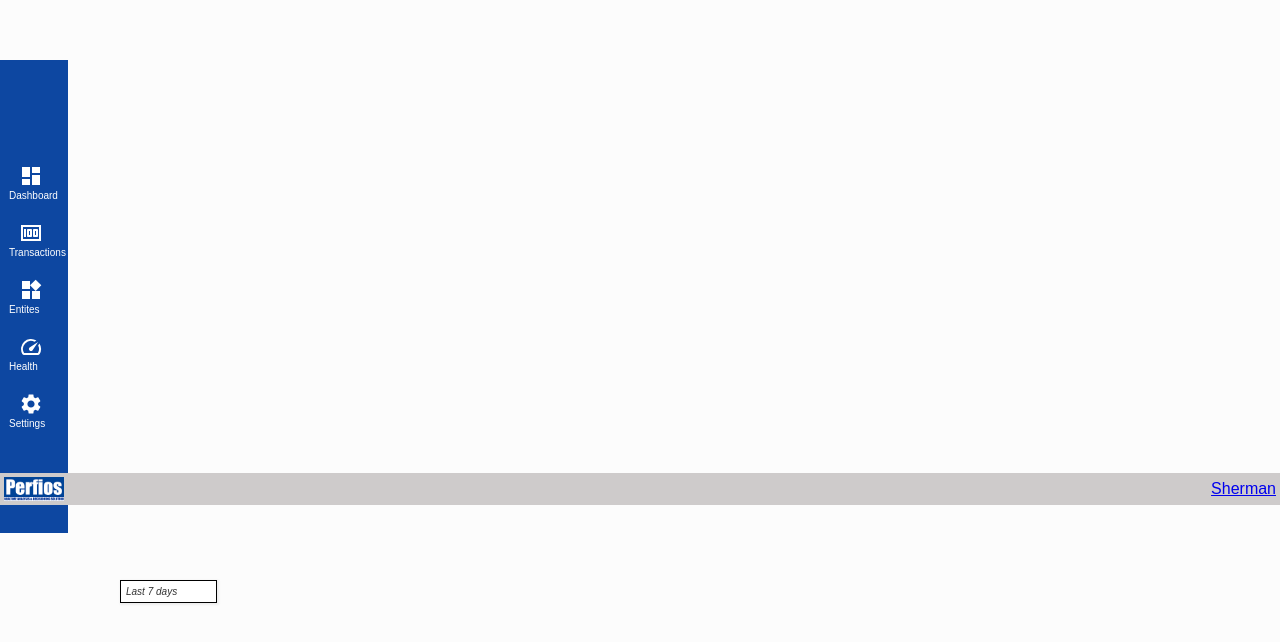
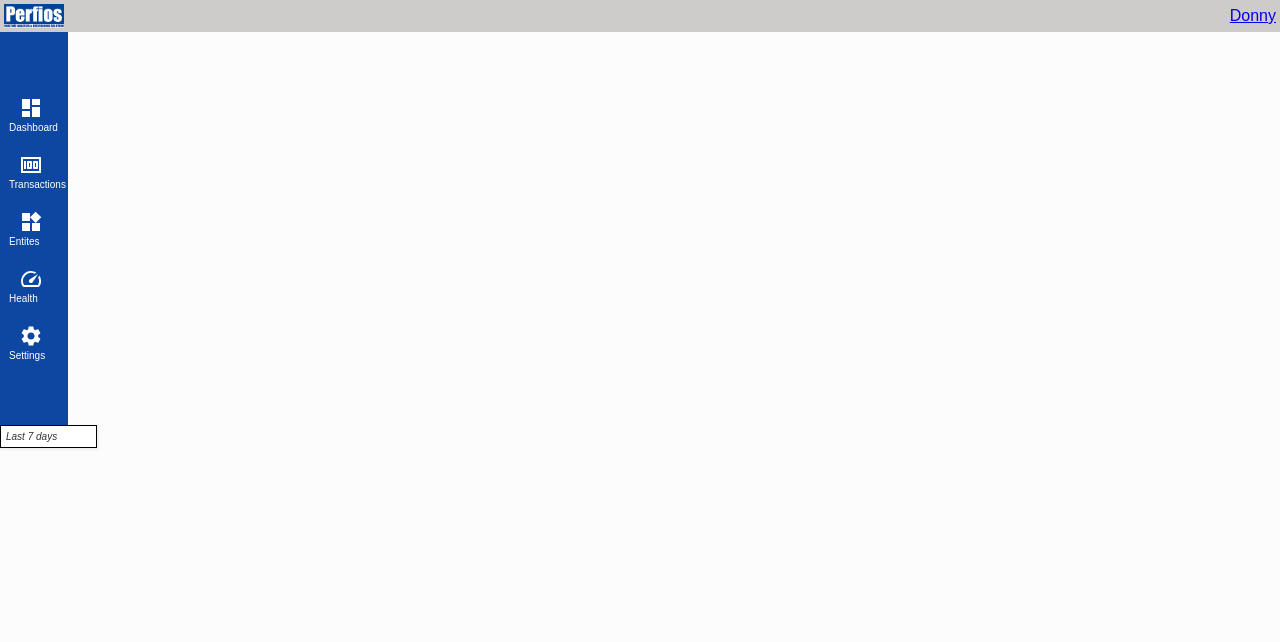
Before and after one commit to SHEIKHMOHAMMEDUMAR/Prototype_UI, a React (Create React App) app: page / in a window 1280 px wide. Shown: the top 642 px of the page. Built offline with nearby package versions, Linux system fonts and the light colour scheme.

Commit message:
Implemented Topbar and Sodebar

```diff
--- a/public/index.html
+++ b/public/index.html
@@ -2,6 +2,7 @@
 <html lang="en">
   <head>
     <meta charset="utf-8" />
+    <meta name="viewport" content="width=device-width, initial-scale=1" />
     <title>Perfios App</title>
   </head>
   <body>
--- a/src/styles.css
+++ b/src/App.css
@@ -6,6 +6,7 @@
   body {
     background: #fcfcfc;
   }
+
   .container {
     width: 100%;
     height: 100vh;
@@ -13,8 +14,8 @@
   .dropdown {
     border: 1px solid black;
     width: 95px;
-    margin-top: 75px;
-    margin-left: 120px;
+    margin-top: 0px;
+    margin-left: 0px;
     position: relative;
     user-select: none;
   }
--- a/src/App.js
+++ b/src/App.js
@@ -1,16 +1,18 @@
-import "./styles.css";
+import Topbar from "./components/topbar/Topbar"
+import Sidebar from "./components/sidebar/Sidebar"
+import Drop from "./drop";
+import "./App.css"
 import { useState } from "react";
-import Drop from "./drop";
-import Sidebar from "./components/sidebar/Sidebar"
-import Topbar from "./components/topbar/Topbar"
 //import {userData} from "./data"
 
 let App=() =>{
   const [selected, setselected] = useState("");
   return (
     <div className="App">
-      <Sidebar />
-      <Topbar />
+      <div className='TS'>
+        <Topbar />
+        <Sidebar />
+      </div>
       <Drop selected={selected} setselected={setselected} />
     </div>
   );
--- a/src/components/sidebar/sidebar.css
+++ b/src/components/sidebar/sidebar.css
@@ -1,11 +1,12 @@
 .sidebar{
+    flex: 1;
     background-color: #0d47a1;
     max-width: 60px;
-    max-height: 100%;
+    max-height: calc(100vh - 50px);
     display: block;
     padding: 4px 4px;
     position: sticky;
-    top: 60px;
+    top: 0px;
 }
 .icon{
     font-size: 10px;
@@ -17,8 +18,8 @@ span{
 }
 
 .icon.top{
-    padding-top: 100px;
+    padding-top: 100%;
 }
 .icon.bot{
-    padding-bottom: 100px;
+    padding-bottom: 100%;
 }
--- a/src/components/topbar/topbar.css
+++ b/src/components/topbar/topbar.css
@@ -1,10 +1,10 @@
 .topbar{
+    max-width: 100%;
+    max-height: 50px;
     display: flex;
     position: sticky;
-    top: 8px;
+    top: 0px;
     z-index: 999;
-    max-width: 100%;
-    max-height: 50px;
     background-color: rgb(206, 203, 203);
     align-items: center;
     justify-content: space-between;
@@ -16,4 +16,4 @@
 }
 .userName:hover{
     color: #fff;
-    }
+}
--- a/src/index.js
+++ b/src/index.js
@@ -1,10 +1,14 @@
 import React from "react";
 import ReactDOM from "react-dom";
-
 import App from "./App";
 
-const rootelement = document.getElementById("root");
 ReactDOM.render(
-    <App />,
-  rootelement
+  <React.StrictMode>
+    <App />
+  </React.StrictMode>,
+  document.getElementById('root')
 );
+
+// If you want to start measuring performance in your app, pass a function
+// to log results (for example: reportWebVitals(console.log))
+// or send to an analytics endpoint. Learn more: https://bit.ly/CRA-vitals
```
